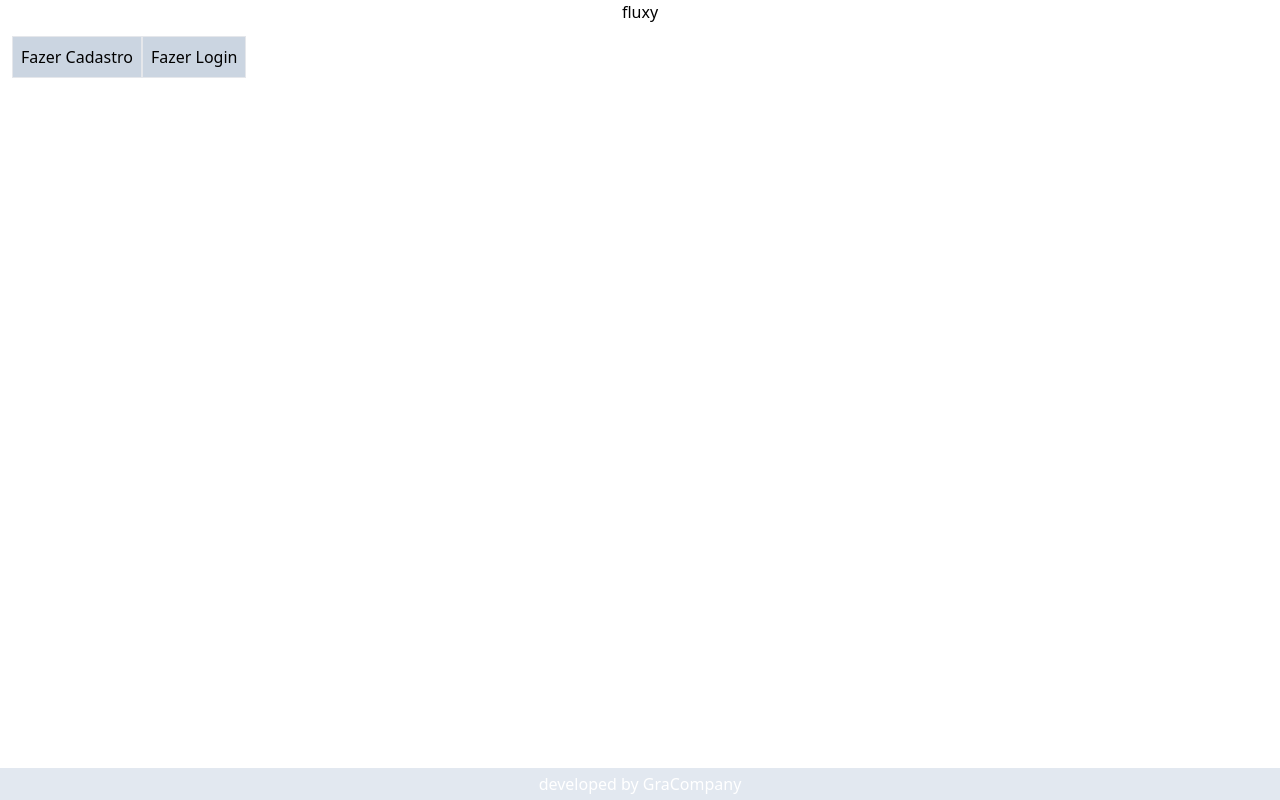
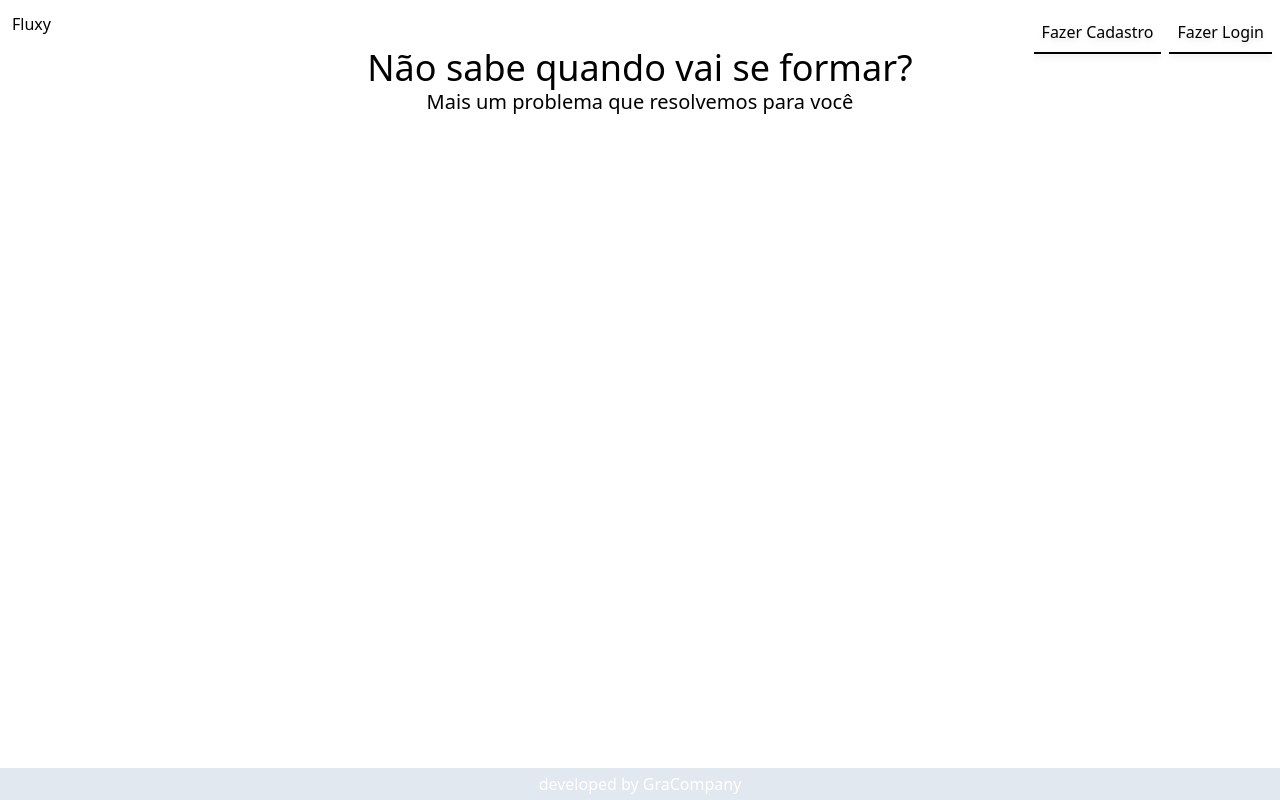
Before and after one commit to SamuelRicardoDS/fluxyt, a React (Vite) app in the folder client/: page / in a window 1280 px wide. Built offline with nearby package versions, Linux system fonts and the light colour scheme.

Commit message:
home structured

```diff
--- a/client/src/App.tsx
+++ b/client/src/App.tsx
@@ -1,7 +1,8 @@
 import { BrowserRouter as Router, Routes, Route } from 'react-router-dom'
-import { Login } from './pages/Login'
+import { Register } from './pages/Register'
 import "./main.css"
 import { Home } from './pages/Home'
+import { Login } from './pages/Login'
 
 function App() {
 
@@ -10,6 +11,7 @@ function App() {
       <Router>
         <Routes>
           <Route path="/" element={<Home />} />
+          <Route path="/cadastro" element={<Register />} />
           <Route path="/login" element={<Login />} />
         </Routes>
       </Router>
--- a/client/src/pages/Home.tsx
+++ b/client/src/pages/Home.tsx
@@ -4,16 +4,26 @@ import { useState } from 'react'
 
 export const Home = () => {
 
-    const handleClick = () => {
+    const handleRegisterClick = () => {
+        window.location.href = "/cadastro"
+    }
+
+    const handleLoginClick = () => {
         window.location.href = "/login"
     }
 
     return (
         <div className="flex flex-col w-screen h-screen">
-            <h1 className="text-center">fluxy</h1>
-            <div className="p-3">
-                <button  onClick={() => handleClick()} className='bg-slate-300 p-2 border'>Fazer Cadastro</button>
-                <button className='bg-slate-300 p-2 border'>Fazer Login</button>
+            <div className="flex flex-row p-3">
+            <h1 className="text-center">Fluxy</h1>
+                <div className="absolute right-0 ">
+                    <button  onClick={() => handleRegisterClick()} className='p-2 mr-2 border-b-2 border-black hover:shadow-lg drop-shadow-md'>Fazer Cadastro</button>
+                    <button onClick={() => handleLoginClick()}  className='p-2 mr-2 border-b-2 border-black hover:shadow-lg drop-shadow-md'>Fazer Login</button>
+                </div>
+            </div>
+            <div className="place-items-center items-center text-center">
+                <h1 className="text-4xl">Não sabe quando vai se formar?</h1>
+                <p className="text-xl">Mais um problema que resolvemos para você</p>
             </div>
            {/*  <div className=" absolute right-0">
                 <img src={LandingPage} />
--- a/client/src/pages/Login.tsx
+++ b/client/src/pages/Login.tsx
@@ -1,36 +1,13 @@
-import axios from 'axios';
-import React, { useState } from 'react';
-import { api } from '../services/api'
+
 
 export const Login = () => {
-    const [name, setName] = useState("");
-    const [password, setPassword] = useState("");
-    const [email, setEmail] = useState("");
-
-    const handleSubmit = (e: { preventDefault: () => void; }) => {
-        e.preventDefault();
-        console.log({ name, email, password });
-        axios.post('http://localhost:3333/users', { name: name, email: email, password: password }).then(() => {
-            console.log("correto");
-        }).catch(() => {
-            console.log("erro");
-        })
-    }
-
-    const handleBack = () => {
-        window.location.href = "/"
-    }
-
     return (
-        <div className="">
-            <form onSubmit={handleSubmit} className="flex flex-col w-1/4 items-center bg-slate-400 p-5 mt-3">
-                <h1>registro</h1>
-                    <input type="text" placeholder="nome" onChange={(e) => setName(e.target.value)} className="mt-2"/>
-                    <input type="email" placeholder="email" onChange ={(e) =>setEmail(e.target.value)}className="mt-2"/>
-                    <input type="password" placeholder="senha" onChange={(e) => setPassword(e.target.value)} className="mt-2"/>
-                    <button className="bg-slate-500 text-white p-2 mt-2">Registrar</button>
+        <div>
+            <form action="" className="flex flex-col w-1/4 items-center bg-slate-500 p-5 mt-3">
+                <input type="email" placeholder="email" className="mt-2"/>
+                <input type="password" placeholder="senha" className="mt-2"/>
+                <button>Entrar</button>
             </form>
-            <button onClick={() => handleBack()} className="bg-slate-500 text-white p-2 mt-2">Voltar</button>
         </div>
     )
 }
--- /dev/null
+++ b/client/src/pages/Register.tsx
@@ -0,0 +1,35 @@
+import axios from 'axios';
+import React, { useState } from 'react';
+
+export const Register = () => {
+    const [name, setName] = useState("");
+    const [password, setPassword] = useState("");
+    const [email, setEmail] = useState("");
+
+    const handleSubmit = (e: { preventDefault: () => void; }) => {
+        e.preventDefault();
+        console.log({ name, email, password });
+        axios.post('http://localhost:3333/users', { name: name, email: email, password: password }).then(() => {
+            console.log("correto");
+        }).catch(() => {
+            console.log("erro");
+        })
+    }
+
+    const handleBack = () => {
+        window.location.href = "/"
+    }
+
+    return (
+        <div className="">
+            <form onSubmit={handleSubmit} className="flex flex-col w-1/4 items-center bg-slate-400 p-5 mt-3">
+                <h1>registro</h1>
+                    <input type="text" placeholder="nome" onChange={(e) => setName(e.target.value)} className="mt-2"/>
+                    <input type="email" placeholder="email" onChange ={(e) =>setEmail(e.target.value)}className="mt-2"/>
+                    <input type="password" placeholder="senha" onChange={(e) => setPassword(e.target.value)} className="mt-2"/>
+                    <button className="bg-slate-500 text-white p-2 mt-2">Registrar</button>
+            </form>
+            <button onClick={() => handleBack()} className="bg-slate-500 text-white p-2 mt-2">Voltar</button>
+        </div>
+    )
+}
```
